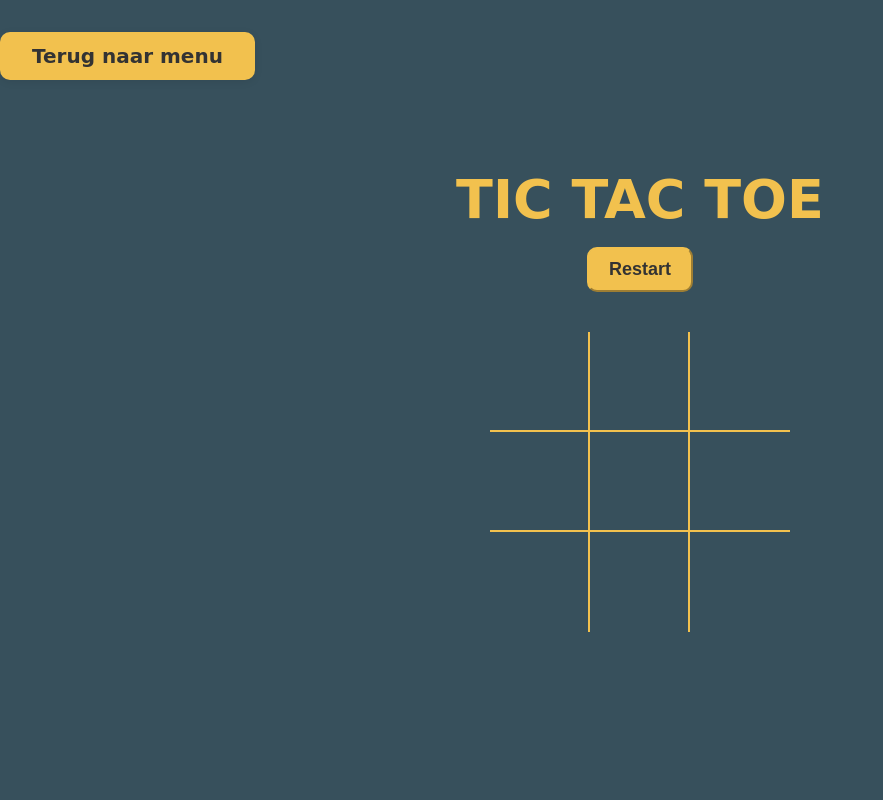
After one commit to Pixel-Playground-LO4E-SWD3-2025/Groep-9, a PHP site: page /tic_tac_toe.php in a window 1280 px wide. The commit adds this page. Shown: the whole page, without its empty margins (0-883 px from the left). Run offline with PHP 8.4, Linux system fonts and the light colour scheme.

Commit message:
nieuwe game met simpler code

```diff
--- /dev/null
+++ b/css/tic_tac_toe.css
@@ -0,0 +1,102 @@
+*{
+    padding: 0;
+    margin: 0;
+    box-sizing: border-box;
+}
+
+:root {
+    --orange: #F2C14E;
+    --winning-blocks: #2d414b;
+}
+
+body {
+    color: var(--orange);
+    font-family: 'Finger Paint', cursive;
+}
+h1 {
+    font-size: 54px;
+    text-transform: uppercase;
+}
+
+.container {
+    padding: 40px;
+    height: 100vh;
+    display: flex;
+    justify-content: center;
+    align-items: center;
+    flex-direction: column;
+    background-color: #37505C;
+}
+
+#gameboard {
+    width: 300px;
+    display: flex;
+    flex-wrap: wrap;
+    margin-top: 40px;
+}
+.box {
+    height: 100px;
+    width: 100px;
+    display: flex;
+    align-items: center;
+    justify-content: center;
+    color: var(--orange);
+    font-size: 120px;
+    border-right: 2px solid;
+    border-bottom: 2px solid;
+}
+.box:nth-child(3n) {
+    border-right: none;
+}
+.box:nth-child(6) ~ .box {
+    border-bottom: none;
+}
+button {
+    padding: 10px 20px;
+    border-radius: 10px;
+    background-color: var(--orange);
+    color: #333;
+    border-color: var(--orange);
+    font-size: 18px;
+    transition: 200ms transform;
+    font-weight: 600;
+}
+button:hover {
+    cursor: pointer;
+    transform: translateY(-2px);
+}
+
+.game-header {
+    display: flex;
+    flex-direction: column;
+    align-items: center;
+    gap: 16px;
+}
+
+#restartBtn {
+    display: block;
+    margin: 0 auto;
+}
+
+.back-btn {
+    position: absolute;
+    display: inline-block;
+    margin: 32px auto 0 auto;
+    padding: 12px 32px;
+    background-color: #F2C14E;
+    color: #333;
+    border: none;
+    border-radius: 10px;
+    font-size: 20px;
+    font-weight: 700;
+    text-decoration: none;
+    text-align: center;
+    box-shadow: 0 2px 8px rgba(0,0,0,0.08);
+    transition: background 0.2s, color 0.2s, transform 0.2s;
+}
+.back-btn:hover {
+    position: absolute;
+    background-color: #d1a53a;
+    color: #fff;
+    transform: translateY(-2px) scale(1.03);
+}
--- /dev/null
+++ b/js/game3.js
@@ -0,0 +1,72 @@
+let playerText = document.getElementById('playerText')
+let restartBtn = document.getElementById('restartBtn')
+let boxes = Array.from(document.getElementsByClassName('box'))
+
+let winnerIndicator = getComputedStyle(document.body).getPropertyValue('--winning-blocks')
+
+const O_TEXT = "O"
+const X_TEXT = "X"
+let currentPlayer = X_TEXT
+let spaces = Array(9).fill(null)
+
+const startGame = () => {
+    boxes.forEach(box => box.addEventListener('click', boxClicked))
+}
+
+function boxClicked(e) {
+    const id = e.target.id
+
+    if(!spaces[id]){
+        spaces[id] = currentPlayer
+        e.target.innerText = currentPlayer
+
+        if(playerHasWon() !==false){
+            playerText.innerHTML = `${currentPlayer} has won!`
+            let winning_blocks = playerHasWon()
+
+            winning_blocks.map( box => boxes[box].style.backgroundColor=winnerIndicator)
+            return
+        }
+
+        currentPlayer = currentPlayer == X_TEXT ? O_TEXT : X_TEXT
+    }
+}
+
+const winningCombos = [
+    [0,1,2],
+    [3,4,5],
+    [6,7,8],
+    [0,3,6],
+    [1,4,7],
+    [2,5,8],
+    [0,4,8],
+    [2,4,6]
+]
+
+function playerHasWon() {
+    for (const condition of winningCombos) {
+        let [a, b, c] = condition
+
+        if(spaces[a] && (spaces[a] == spaces[b] && spaces[a] == spaces[c])) {
+            return [a,b,c]
+        }
+    }
+    return false
+}
+
+restartBtn.addEventListener('click', restart)
+
+function restart() {
+    spaces.fill(null)
+
+    boxes.forEach( box => {
+        box.innerText = ''
+        box.style.backgroundColor=''
+    })
+
+    playerText.innerHTML = 'Tic Tac Toe'
+
+    currentPlayer = X_TEXT
+}
+
+startGame()
--- /dev/null
+++ b/tic_tac_toe.php
@@ -0,0 +1,35 @@
+<!DOCTYPE html>
+<html lang="nl">
+<head>
+    <meta charset="UTF-8">
+    <meta name="viewport" content="width=device-width, initial-scale=1.0">
+    <meta http-equiv="X-UA-Compatible" content="ie=edge">
+    <meta name="description" content="tic tac toe is een klassiek bordspel dat je nu online kunt spelen. Speel tegen vrienden of de computer en geniet van dit strategische spel.">
+    <meta name="keywords" content="tic, tac, toe, game, social, network">
+    <meta name="author" content="raay">
+    <title>Tic Tac Toe</title>
+    <link rel="stylesheet" href="css/tic_tac_toe.css">
+</head>
+<body>
+<a href="game-menu.php" class="back-btn">Terug naar menu</a>
+    <section class="container">
+        <article class="game-header">
+            <h1 id="playerText">Tic Tac Toe</h1>
+            <button id="restartBtn">Restart</button>
+        </article>
+        <article class="game-board">
+            <section id="gameboard">
+                <span class="box" id="0"></span>
+                <span class="box" id="1"></span>
+                <span class="box" id="2"></span>
+                <span class="box" id="3"></span>
+                <span class="box" id="4"></span>
+                <span class="box" id="5"></span>
+                <span class="box" id="6"></span>
+                <span class="box" id="7"></span>
+                <span class="box" id="8"></span>
+            </section>
+        </article>
+    </section>
+    <script src="js/game3.js"></script>
+</body>
```
Also changed, not shown: Game-menu.php (+4 -7 lines), acceptatie_wijzigen.php (+16 -0 lines), contact.php (+16 -0 lines), css/highscores.css (deleted, +0 -84 lines), highscores.php (+16 -0 lines), save_highscore.php (+16 -0 lines), verwijdervriend.php (+16 -0 lines), vriend_highscore.php (+6 -1 lines), vriendafwijzen.php (+18 -0 lines), vrienden_toevoegen.php (+15 -0 lines), vriendenlijst.php (+6 -1 lines), vriendenvoegen.php (+16 -0 lines), img/tic_tac_toe.png (added).
